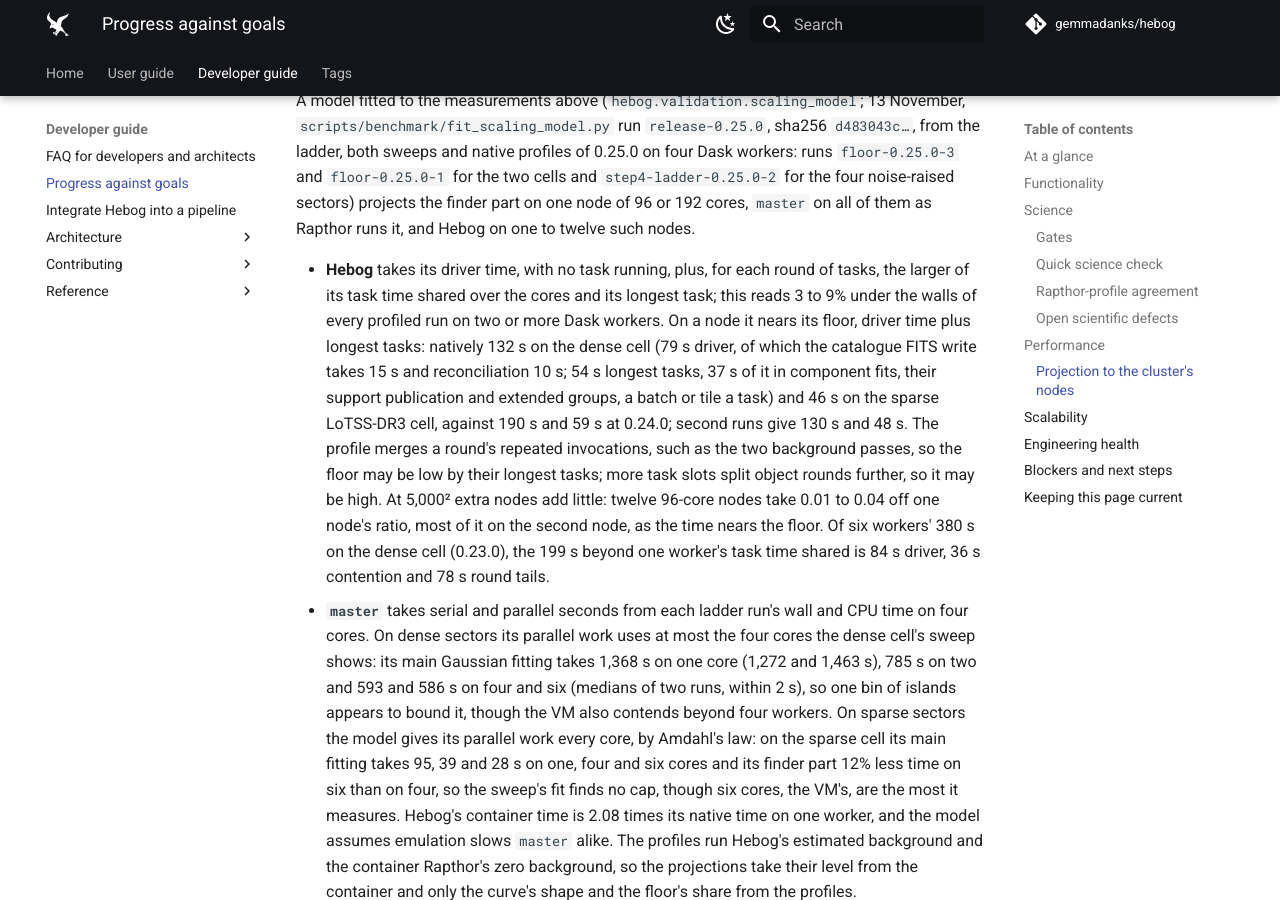
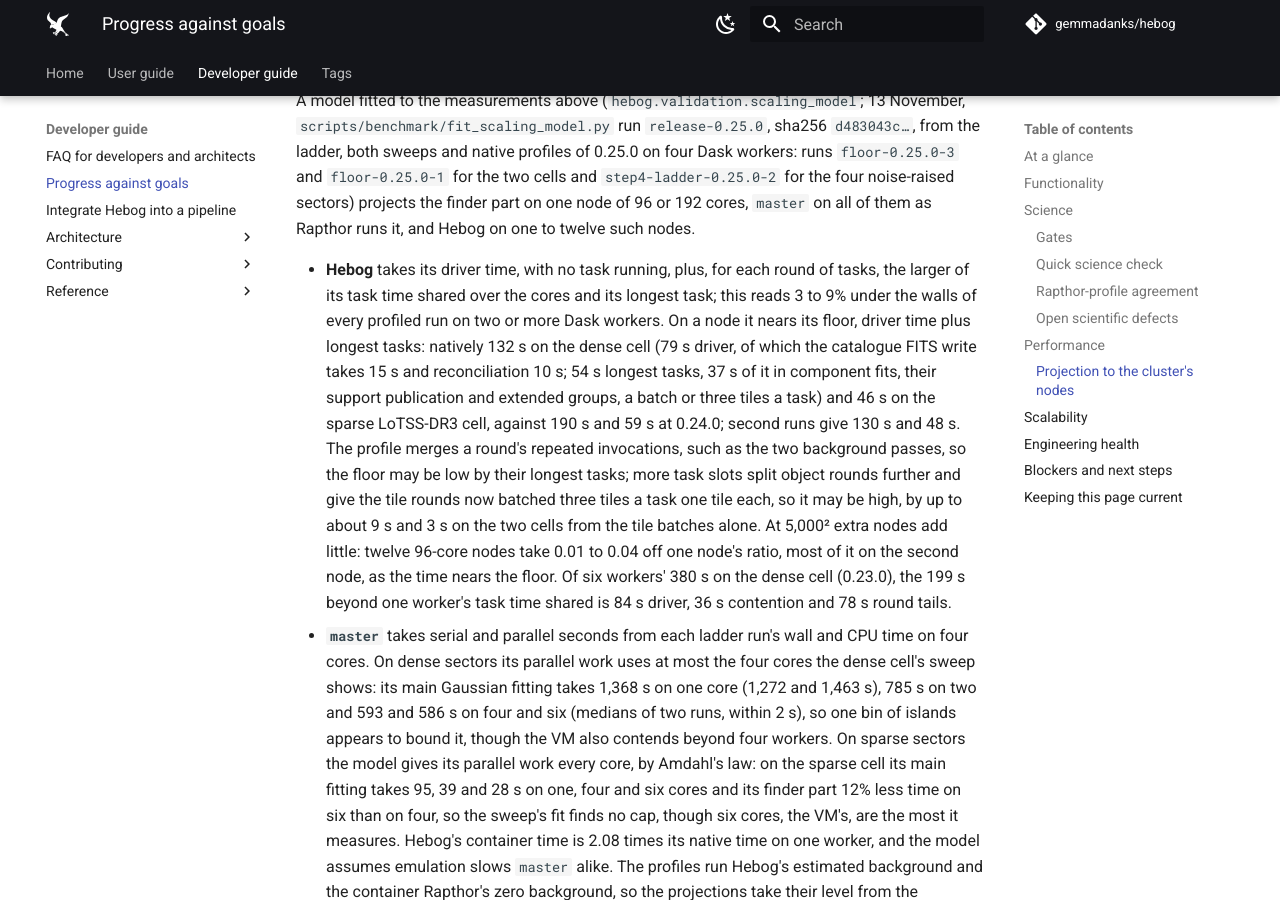
Before and after one commit to gemmadanks/hebog, an MkDocs documentation site: the page built from docs/reference/progress-against-goals.md, in a window 1280 px wide and 900 px high, scrolled down 19771 px. Built offline with MkDocs 1.6.1 and Material for MkDocs 9.7.7, drawn with Linux system fonts in a browser that asks for light colours; comment, search, counter and statistics services are not loaded.

Commit message:
docs: count batched tile rounds in the scaling floor's uncertainty
The scaling model's floor assumption said tile rounds already run one
tile a task at 5,000 pixels, so more task slots could not shorten them.
Only the tile size is fixed. The rounds batched by count, such as the
component fits' support publication, run three of the 25 tiles a task
on four slots and one on a node's, so their longest tasks may fall to
about a third. The assumption and the progress page now separate tile
size from batch size and give the share of each cell's longest tasks
this holds, 14 s of the dense cell's 54 s and 4 s of the sparse cell's
22 s at 0.25.0, as part of the floor's upward uncertainty. The model's
calculations are unchanged.

Figures read from the 0.25.0 four-worker profiles the fit uses.
Checked with `just pre-commit`.

```diff
--- a/docs/reference/progress-against-goals.md
+++ b/docs/reference/progress-against-goals.md
@@ -330,14 +330,16 @@ twelve such nodes.
   time plus longest tasks: natively 132 s on the dense cell (79 s driver,
   of which the catalogue FITS write takes 15 s and reconciliation 10 s;
   54 s longest tasks, 37 s of it in component fits, their support
-  publication and extended groups, a batch or tile a task) and 46 s on
-  the sparse LoTSS-DR3 cell, against 190 s and 59 s at 0.24.0; second
-  runs give 130 s and 48 s. The profile merges a round's
+  publication and extended groups, a batch or three tiles a task) and
+  46 s on the sparse LoTSS-DR3 cell, against 190 s and 59 s at 0.24.0;
+  second runs give 130 s and 48 s. The profile merges a round's
   repeated invocations, such as the two background passes, so the floor
   may be low by their longest tasks; more task slots split object rounds
-  further, so it may be high. At 5,000² extra nodes add little: twelve
-  96-core nodes take 0.01 to 0.04 off one node's ratio, most of it on the
-  second node, as the time nears the floor. Of six workers' 380 s on the dense cell (0.23.0), the 199 s beyond one worker's
+  further and give the tile rounds now batched three tiles a task one
+  tile each, so it may be high, by up to about 9 s and 3 s on the two
+  cells from the tile batches alone. At 5,000² extra nodes add little:
+  twelve 96-core nodes take 0.01 to 0.04 off one node's ratio, most of
+  it on the second node, as the time nears the floor. Of six workers' 380 s on the dense cell (0.23.0), the 199 s beyond one worker's
   task time shared is 84 s driver, 36 s contention and 78 s round tails.
 - **`master`** takes serial and parallel seconds from each ladder run's
   wall and CPU time on four cores. On dense sectors its parallel work uses
```
Also changed, not shown: 1 other file.
